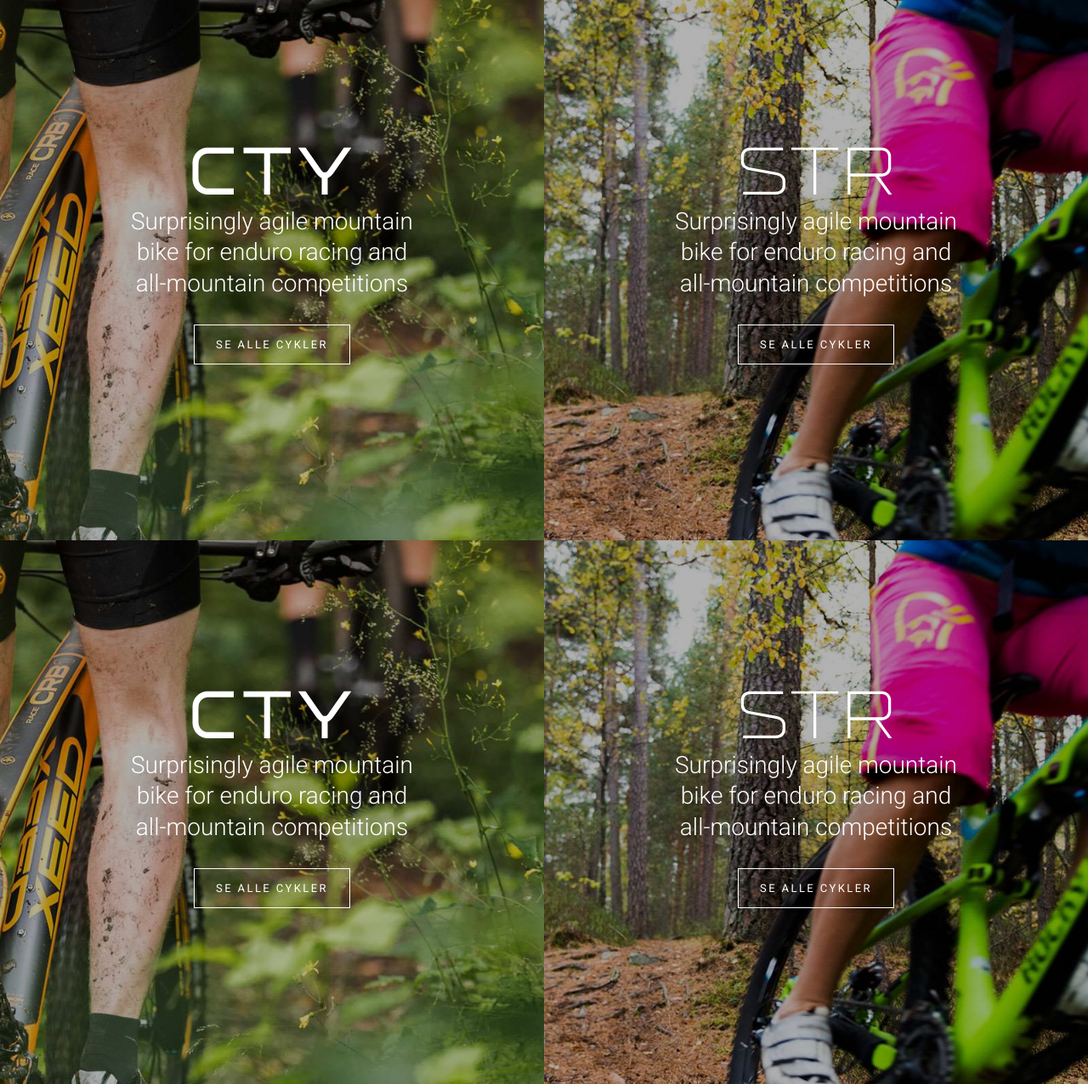
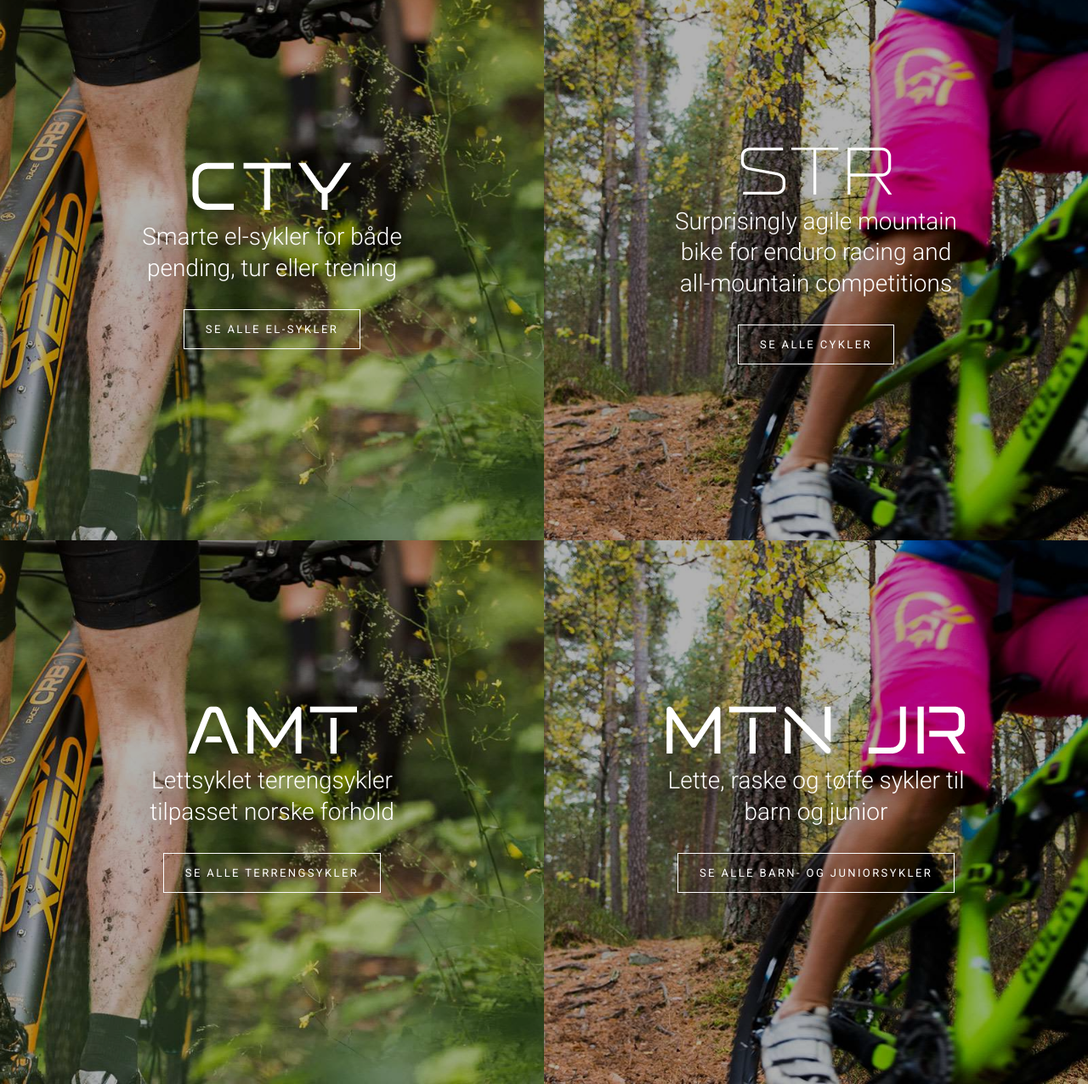
Before and after one commit to gekkobikes/gekkobikes.github.io, a Jekyll site: the page built from index.md, in a window 1280 px wide and 1400 px high, scrolled down 615 px, cut to the strip 124-1400 px from the top of the window. Shown: the whole strip at 85% size. Built offline with Jekyll 4.4.1, drawn with Linux system fonts in a browser that asks for light colours.

Commit message:
Update index.md

```diff
--- a/index.md
+++ b/index.md
@@ -41,10 +41,10 @@ halfwidth:
 
 -   name: CTY
     logoFileName: GK_CategoryLogo_CTY_White_RGB_72dpi.png
-    intro: Surprisingly agile mountain bike for enduro racing and all-mountain competitions
+    intro: Smarte el-sykler for både pending, tur eller trening
     imageFileName: 1600x800_xeed_closeup_terreng.jpg
-    linkText: Se alle cykler
-    linkUrl: http://gekkobikes.no/
+    linkText: Se alle el-sykler
+    linkUrl: https://www.sport1.no/varemerker/gekko/?a=599fc3f6-83c7-49d3-a6ce-afe66720b86f
 
 -   name: STR
     logoFileName: GK_CategoryLogo_STR_White_RGB_72dpi.png
@@ -53,19 +53,19 @@ halfwidth:
     linkText: Se alle cykler
     linkUrl: http://gekkobikes.no/
 
--   name: CTY
-    logoFileName: GK_CategoryLogo_CTY_White_RGB_72dpi.png
-    intro: Surprisingly agile mountain bike for enduro racing and all-mountain competitions
+-   name: AMT
+    logoFileName: GK_CategoryLogo_AMT_White_RGB_72dpi.png
+    intro: Lettsyklet terrengsykler tilpasset norske forhold
     imageFileName: 1600x800_xeed_closeup_terreng.jpg
-    linkText: Se alle cykler
-    linkUrl: http://gekkobikes.no/
+    linkText: Se alle terrengsykler
+    linkUrl: https://www.sport1.no/varemerker/gekko/?a=c89ca348-1eb5-4a46-a253-731fe22b8465
 
--   name: STR
-    logoFileName: GK_CategoryLogo_STR_White_RGB_72dpi.png
-    intro: Surprisingly agile mountain bike for enduro racing and all-mountain competitions
+-   name: MTN JR
+    logoFileName: GK_CategoryLogo_MTN-JR_White_RGB_72dpi.png
+    intro: Lette, raske og tøffe sykler til barn og junior
     imageFileName: 1600x800_norrona_sykling_terreng_fjoro_detalj_sommer.jpg
-    linkText: Se alle cykler
-    linkUrl: http://gekkobikes.no/
+    linkText: Se alle barn- og juniorsykler
+    linkUrl: https://www.sport1.no/varemerker/gekko/?a=be2d9e7c-0475-49d0-ae74-81483889f816
 
 # HEADER LENKER
 headerlinks:
```
